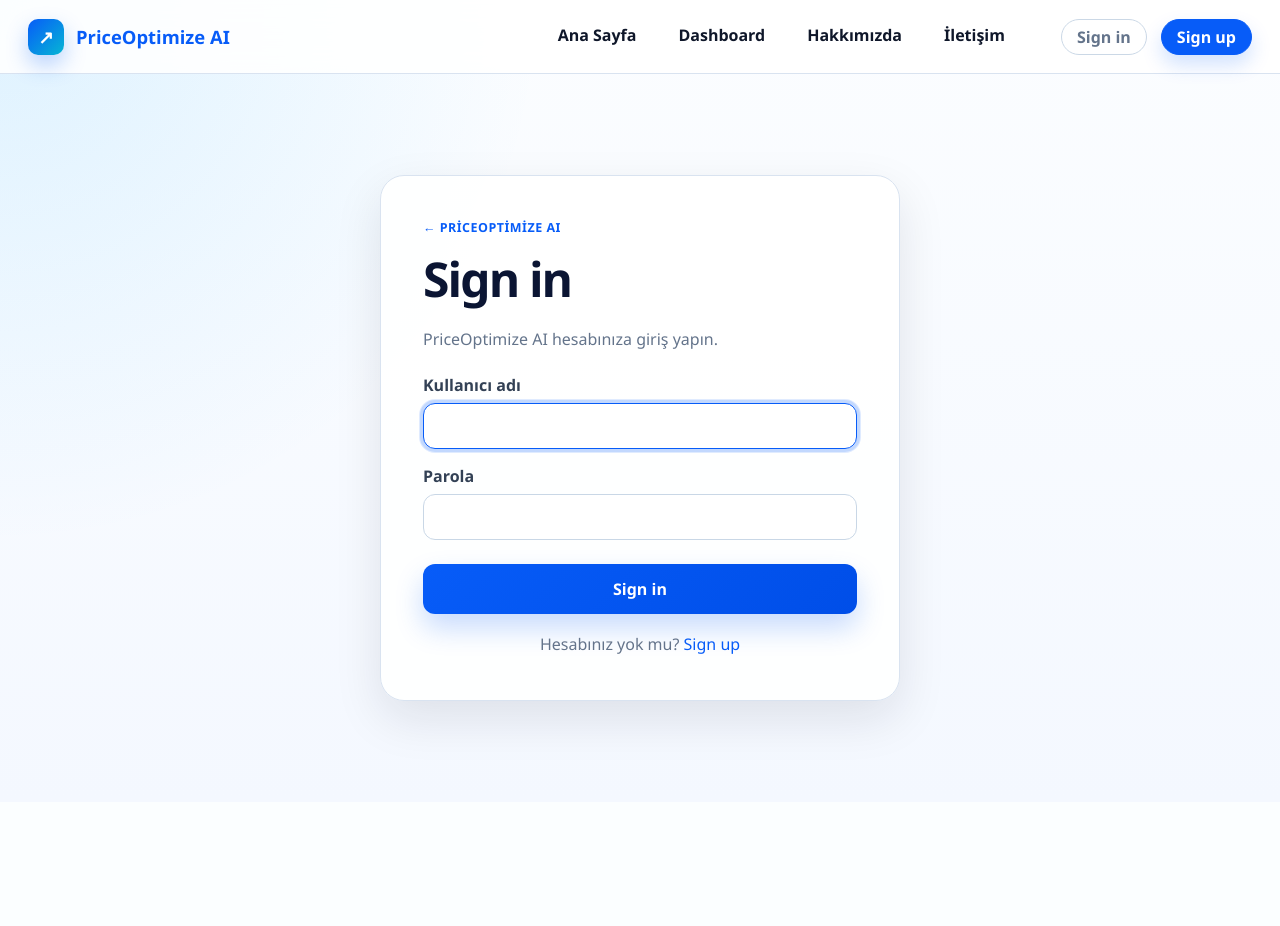
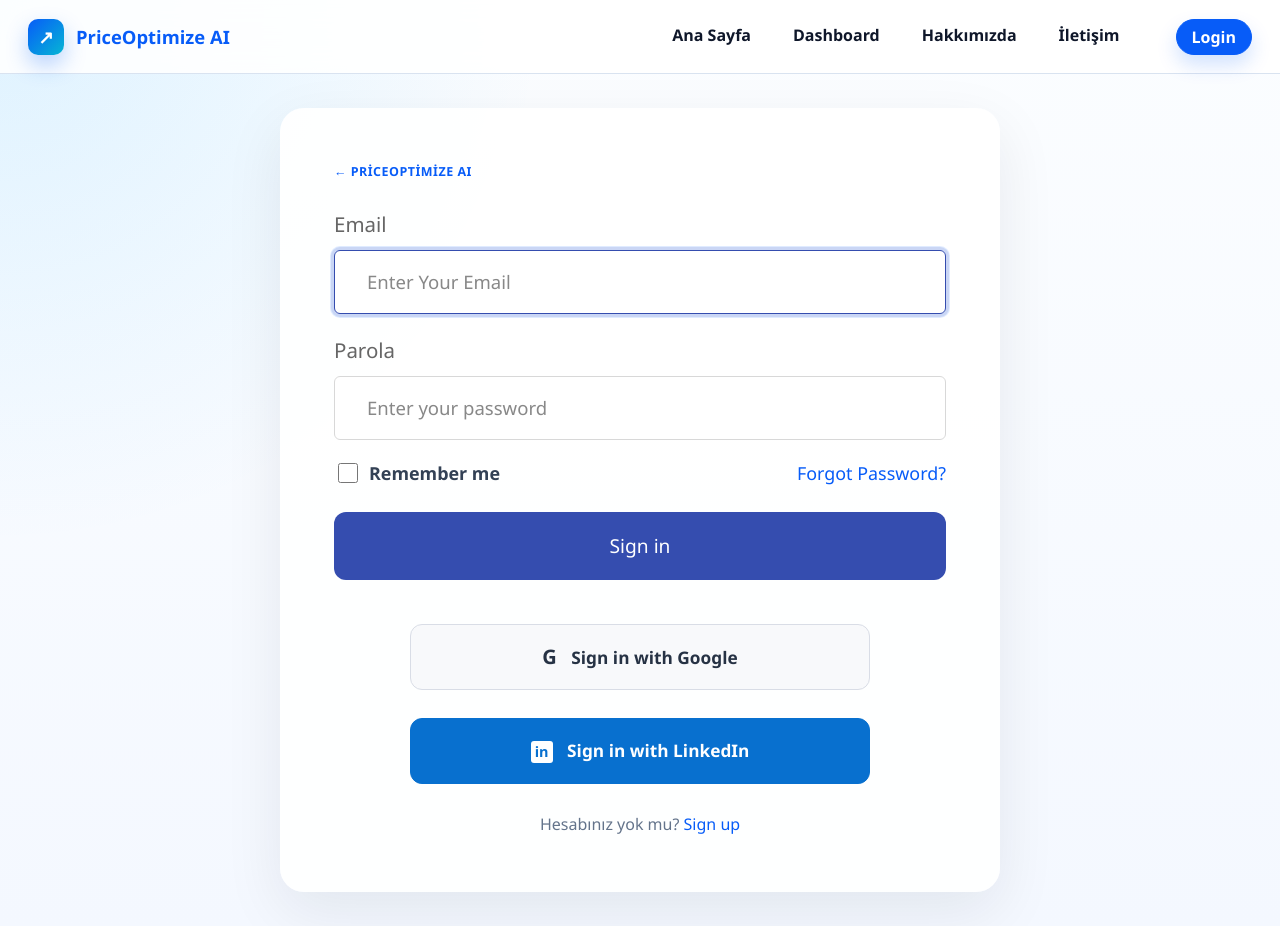
Before and after one commit to ertanatalar/priceoptimize, a Django app: page /signin/ in a window 1280 px wide. Before the commit the page ends 736 px from the top, so only its background shows below. Run offline with Django 5.2, Linux system fonts and the light colour scheme.

Commit message:
Replace auth links with login page

```diff
--- a/core/views.py
+++ b/core/views.py
@@ -872,6 +872,53 @@ def _style_auth_form(form):
     return form
 
 
+def _style_login_form(form):
+    form = _style_auth_form(form)
+    if "username" in form.fields:
+        form.fields["username"].label = "Email"
+        form.fields["username"].widget.attrs.update(
+            {
+                "placeholder": "Enter Your Email",
+                "autocomplete": "email",
+            }
+        )
+    if "password" in form.fields:
+        form.fields["password"].widget.attrs.update(
+            {
+                "placeholder": "Enter your password",
+                "autocomplete": "current-password",
+            }
+        )
+    return form
+
+
+def _style_signup_form(form):
+    form = _style_auth_form(form)
+    if "username" in form.fields:
+        form.fields["username"].label = "Email"
+        form.fields["username"].widget.attrs.update(
+            {
+                "placeholder": "Enter Your Email",
+                "autocomplete": "email",
+            }
+        )
+    if "password1" in form.fields:
+        form.fields["password1"].widget.attrs.update(
+            {
+                "placeholder": "Create your password",
+                "autocomplete": "new-password",
+            }
+        )
+    if "password2" in form.fields:
+        form.fields["password2"].widget.attrs.update(
+            {
+                "placeholder": "Confirm your password",
+                "autocomplete": "new-password",
+            }
+        )
+    return form
+
+
 def sign_in(request):
     if request.user.is_authenticated:
         return redirect("portal")
@@ -881,12 +928,16 @@ def sign_in(request):
     next_url = _safe_next_url(request)
 
     if request.method == "POST":
-        form = _style_auth_form(AuthenticationForm(request, data=request.POST))
+        form = _style_login_form(AuthenticationForm(request, data=request.POST))
         if form.is_valid():
             login(request, form.get_user())
+            if request.POST.get("remember_me"):
+                request.session.set_expiry(60 * 60 * 24 * 30)
+            else:
+                request.session.set_expiry(0)
             return redirect(next_url)
     else:
-        form = _style_auth_form(AuthenticationForm(request))
+        form = _style_login_form(AuthenticationForm(request))
 
     return render(
         request,
@@ -896,7 +947,8 @@ def sign_in(request):
             "labels": labels,
             "current_language": current_language,
             "next_url": next_url,
-            "title": "Sign in",
+            "auth_mode": "signin",
+            "title": "Login",
             "subtitle": "PriceOptimize AI hesabınıza giriş yapın.",
             "button_label": "Sign in",
             "alternate_text": "Hesabınız yok mu?",
@@ -916,13 +968,13 @@ def sign_up(request):
     next_url = _safe_next_url(request)
 
     if request.method == "POST":
-        form = _style_auth_form(UserCreationForm(request.POST))
+        form = _style_signup_form(UserCreationForm(request.POST))
         if form.is_valid():
             user = form.save()
             login(request, user)
             return redirect(next_url)
     else:
-        form = _style_auth_form(UserCreationForm())
+        form = _style_signup_form(UserCreationForm())
 
     return render(
         request,
@@ -932,6 +984,7 @@ def sign_up(request):
             "labels": labels,
             "current_language": current_language,
             "next_url": next_url,
+            "auth_mode": "signup",
             "title": "Sign up",
             "subtitle": "PriceOptimize AI için ücretsiz hesabınızı oluşturun.",
             "button_label": "Sign up",
--- a/static/css/dashboard.css
+++ b/static/css/dashboard.css
@@ -455,6 +455,15 @@ input:focus, select:focus, textarea:focus {
   background: rgba(255, 255, 255, .94);
   box-shadow: var(--shadow);
 }
+.auth-card.login-card {
+  width: min(100%, 720px);
+  padding: clamp(30px, 6vw, 54px);
+  border: 0;
+  box-shadow: 0 20px 60px rgba(15, 23, 42, .08);
+}
+.login-card .eyebrow {
+  margin-bottom: 28px;
+}
 .auth-card h1 {
   margin: 0 0 10px;
   font-size: clamp(2rem, 5vw, 3rem);
@@ -466,29 +475,32 @@ input:focus, select:focus, textarea:focus {
 }
 .auth-form {
   display: grid;
-  gap: 16px;
+  gap: 22px;
   margin-top: 22px;
 }
 .auth-field {
   display: grid;
-  gap: 7px;
+  gap: 12px;
 }
 .auth-field label {
-  color: #334155;
-  font-weight: 680;
+  color: #666;
+  font-size: 1.28rem;
+  font-weight: 500;
 }
 .auth-input {
   width: 100%;
-  min-height: 46px;
-  border: 1px solid #c9d7e6;
-  border-radius: 12px;
-  padding: 11px 13px;
+  min-height: 64px;
+  border: 1px solid #d8d8d8;
+  border-radius: 6px;
+  padding: 14px 32px;
   background: #fff;
   color: var(--text);
+  font-size: 1.16rem;
 }
+.auth-input::placeholder { color: #888; }
 .auth-input:focus {
-  outline: 3px solid rgba(7, 92, 248, .13);
-  border-color: var(--blue);
+  outline: 3px solid rgba(55, 78, 174, .13);
+  border-color: #354daf;
 }
 .auth-field small {
   color: var(--muted);
@@ -503,8 +515,77 @@ input:focus, select:focus, textarea:focus {
   padding-left: 1.2rem;
 }
 .auth-switch {
-  margin: 18px 0 0;
+  margin: 28px 0 0;
   text-align: center;
+  color: #777;
+}
+.login-options {
+  display: flex;
+  align-items: center;
+  justify-content: space-between;
+  gap: 16px;
+  margin-top: -2px;
+  color: #666;
+  font-size: 1.12rem;
+}
+.remember-me {
+  display: inline-flex;
+  align-items: center;
+  gap: 8px;
+}
+.remember-me input {
+  width: 20px;
+  height: 20px;
+  accent-color: #354daf;
+}
+.login-card .wide {
+  min-height: 68px;
+  margin-top: 4px;
+  border-radius: 12px;
+  background: #354daf;
+  box-shadow: none;
+  font-size: 1.2rem;
+  font-weight: 500;
+}
+.social-login-stack {
+  display: grid;
+  gap: 28px;
+  margin: 44px auto 0;
+  width: min(100%, 460px);
+}
+.social-login {
+  min-height: 66px;
+  border-radius: 12px;
+  border: 1px solid #d9dde6;
+  background: #f8f9fb;
+  color: #263244;
+  font-size: 1.08rem;
+  font-weight: 650;
+  cursor: not-allowed;
+}
+.social-login span {
+  display: inline-flex;
+  align-items: center;
+  justify-content: center;
+  margin-right: 10px;
+  font-weight: 760;
+}
+.linkedin-login {
+  border-color: #0870cf;
+  background: #0870cf;
+  color: #fff;
+}
+.google-login span {
+  font-size: 1.25rem;
+  color: #263244;
+}
+.linkedin-login span {
+  width: 22px;
+  height: 22px;
+  border-radius: 3px;
+  background: #fff;
+  color: #0870cf;
+  font-size: .9rem;
 }
 
 @media (max-width: 1020px) {
@@ -551,4 +632,16 @@ input:focus, select:focus, textarea:focus {
   }
   .mobile-bottom-nav a.active { color: var(--blue); }
   .policy-main { padding: 22px 14px; }
+  .auth-card.login-card {
+    width: min(100%, 520px);
+    padding: 24px 18px;
+  }
+  .login-options {
+    align-items: flex-start;
+    flex-direction: column;
+  }
+  .social-login-stack {
+    gap: 16px;
+    margin-top: 30px;
+  }
 }
--- a/templates/core/_auth_links.html
+++ b/templates/core/_auth_links.html
@@ -4,6 +4,5 @@
     <button class="auth-link" type="submit">Sign out</button>
   </form>
 {% else %}
-  <a class="auth-link" href="{% url 'sign_in' %}">Sign in</a>
-  <a class="auth-link primary" href="{% url 'sign_up' %}">Sign up</a>
+  <a class="auth-link primary" href="{% url 'sign_in' %}">Login</a>
 {% endif %}
--- a/templates/core/_auth_menu_links.html
+++ b/templates/core/_auth_menu_links.html
@@ -4,6 +4,5 @@
     <button class="menu-item menu-button" type="submit">Sign out</button>
   </form>
 {% else %}
-  <a class="menu-item" href="{% url 'sign_in' %}">Sign in</a>
-  <a class="menu-item" href="{% url 'sign_up' %}">Sign up</a>
+  <a class="menu-item" href="{% url 'sign_in' %}">Login</a>
 {% endif %}
--- a/templates/core/auth.html
+++ b/templates/core/auth.html
@@ -34,10 +34,12 @@
   </aside>
 
   <main class="policy-main auth-main">
-    <section class="auth-card">
+    <section class="auth-card {% if auth_mode == 'signin' %}login-card{% endif %}">
       <p class="eyebrow"><a href="/">← PriceOptimize AI</a></p>
-      <h1>{{ title }}</h1>
-      <p>{{ subtitle }}</p>
+      {% if auth_mode != "signin" %}
+        <h1>{{ title }}</h1>
+        <p>{{ subtitle }}</p>
+      {% endif %}
       <form method="post" class="auth-form" novalidate>
         {% csrf_token %}
         <input type="hidden" name="next" value="{{ next_url }}">
@@ -52,8 +54,20 @@
             {% for error in field.errors %}<span class="field-error">{{ error }}</span>{% endfor %}
           </div>
         {% endfor %}
+        {% if auth_mode == "signin" %}
+          <div class="login-options">
+            <label class="remember-me"><input type="checkbox" name="remember_me"> Remember me</label>
+            <a href="/contact/">Forgot Password?</a>
+          </div>
+        {% endif %}
         <button class="wide" type="submit">{{ button_label }}</button>
       </form>
+      {% if auth_mode == "signin" %}
+        <div class="social-login-stack" aria-label="Social login options">
+          <button type="button" class="social-login google-login" disabled><span>G</span> Sign in with Google</button>
+          <button type="button" class="social-login linkedin-login" disabled><span>in</span> Sign in with LinkedIn</button>
+        </div>
+      {% endif %}
       <p class="auth-switch">{{ alternate_text }} <a href="{{ alternate_url }}">{{ alternate_label }}</a></p>
     </section>
   </main>
```
